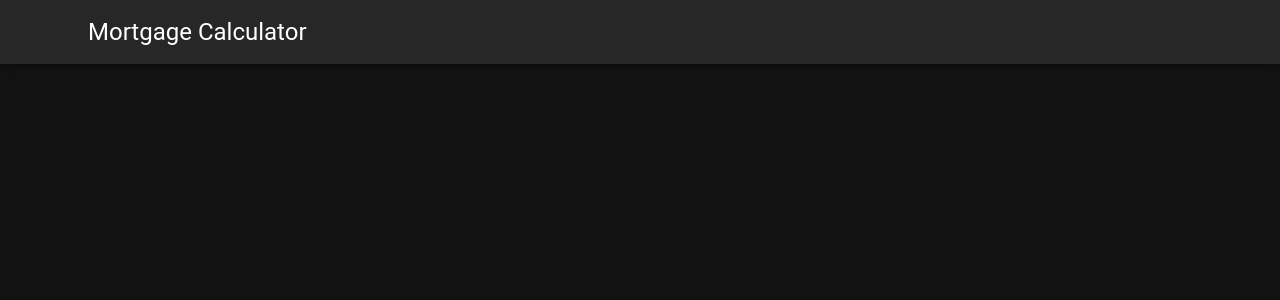
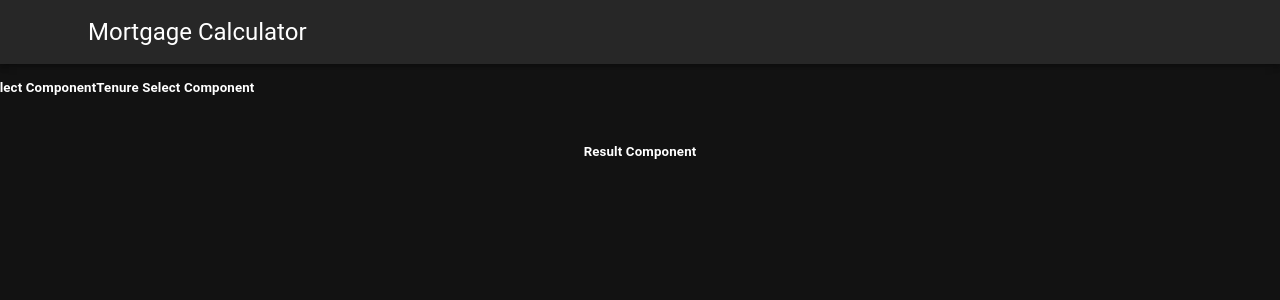
Before and after one commit to Prakash-Ravichandran/Mortgage_Calculator, a React (Create React App) app: page / in a window 1280 px wide. Shown: the top 300 px of the page. Built offline with nearby package versions, Linux system fonts and the light colour scheme.

Commit message:
feat: added components with basic JSX

```diff
--- a/src/App.js
+++ b/src/App.js
@@ -1,13 +1,26 @@
-import logo from "./logo.svg";
 import "./App.css";
 import React from "react";
 import Navbar from "./Components/Navbar";
+import { Container } from "@mui/system";
+import { Grid } from "@mui/material";
+import SliderSelect from "./Components/SliderSelect";
+import TenureSelect from "./Components/TenureSelect";
+import Result from "./Components/Result";
 
 function App() {
   return (
     <React.Fragment>
       <div className="App">
         <Navbar />
+        <Container maxWidth="x1" sx={{ marginTop: 4 }}>
+          <Grid container spacing={5} alignItems="center">
+            <SliderSelect />
+            <TenureSelect />
+          </Grid>
+          <Grid item xs={12} md={6}>
+            <Result />
+          </Grid>
+        </Container>
       </div>
     </React.Fragment>
   );
--- a/src/Components/Result.js
+++ b/src/Components/Result.js
@@ -0,0 +1,9 @@
+import React from "react";
+
+export default function Result() {
+  return (
+    <>
+      <h5>Result Component</h5>
+    </>
+  );
+}
--- a/src/Components/SliderSelect.js
+++ b/src/Components/SliderSelect.js
@@ -0,0 +1,9 @@
+import React from "react";
+
+export default function SliderSelect() {
+  return (
+    <>
+      <h5> Select Component</h5>
+    </>
+  );
+}
--- a/src/Components/TenureSelect.js
+++ b/src/Components/TenureSelect.js
@@ -0,0 +1,9 @@
+import React from "react";
+
+export default function TenureSelect() {
+  return (
+    <>
+      <h5>Tenure Select Component</h5>
+    </>
+  );
+}
```
Also changed, not shown: src/Components/Common/SliderComponent.js (+38 -0 lines).
